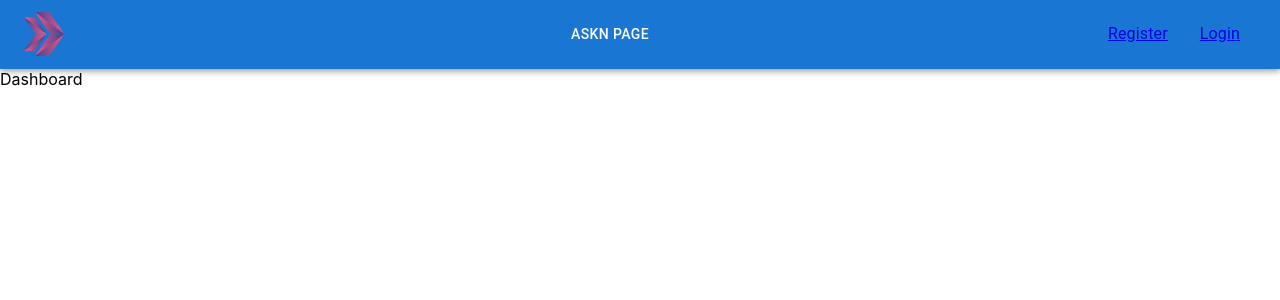
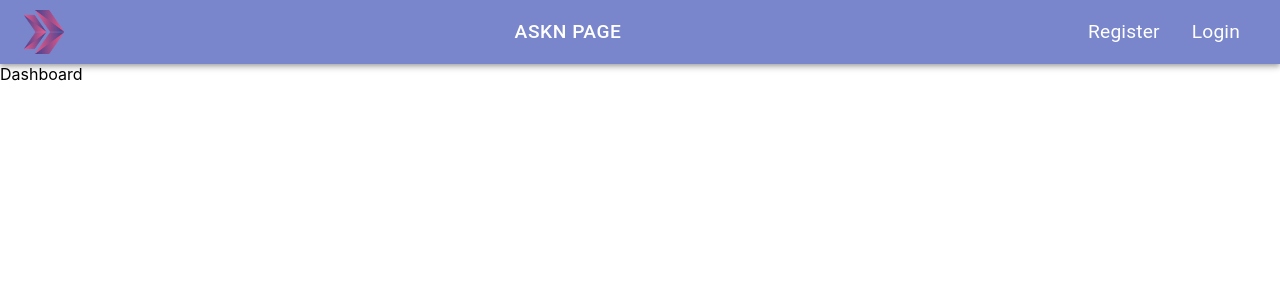
Before and after one commit to asknksk/Fire-Blog-App, a React (Create React App) app: page / in a window 1280 px wide. Shown: the top 300 px of the page. Built offline with nearby package versions, Linux system fonts and the light colour scheme; no server answers.

Commit message:
navbar styling completed

```diff
--- a/src/App.js
+++ b/src/App.js
@@ -1,9 +1,24 @@
 import AppRouter from "./router/AppRouter";
+import store from "./store/index";
+import { Provider } from "react-redux";
+import { indigo } from "@mui/material/colors";
+import { ThemeProvider, createTheme } from "@mui/material/styles";
+
+const theme = createTheme({
+  palette: {
+    primary: {
+      main: indigo[300],
+    },
+  },
+});
 
 function App() {
   return (
-
-      <AppRouter />
+    <Provider store={store}>
+      <ThemeProvider theme={theme}>
+        <AppRouter />
+      </ThemeProvider>
+    </Provider>
   );
 }
 
--- a/src/components/Navbar.jsx
+++ b/src/components/Navbar.jsx
@@ -10,7 +10,7 @@ import Avatar from "@mui/material/Avatar";
 import Button from "@mui/material/Button";
 import Tooltip from "@mui/material/Tooltip";
 import MenuItem from "@mui/material/MenuItem";
-import { Link, useNavigate } from "react-router-dom";
+import { Link as RouterLink, useNavigate } from "react-router-dom";
 import cwJpeg from "../assets/cw.jpeg";
 import { logout } from "../auth/firebase";
 import { logoutUser } from "../store/auth";
@@ -51,29 +51,33 @@ const ResponsiveAppBar = () => {
 
   return (
     <AppBar position="static">
-      <Container maxWidth="xl" sx={{ justifyContent: "space-evenly" }}>
-        <Toolbar disableGutters>
+      <Container maxWidth="xl">
+        <Toolbar
+          sx={{ display: "flex", justifyContent: "space-between" }}
+          disableGutters
+        >
           <Box
             component="img"
             sx={{
               width: 40,
               maxHeight: { xs: 233, md: 167 },
               maxWidth: { xs: 350, md: 250 },
+              cursor: "pointer",
             }}
             alt="cw"
             src={cwJpeg}
+            onClick={() => navigate("/")}
           />
 
-          <Box sx={{ flexGrow: 1, display: { xs: "block", md: "block" } }}>
+          <Box sx={{ display: { xs: "none", md: "block" } }}>
             <Button
-              onClick={handleCloseNavMenu}
-              sx={{ my: 2, color: "white", display: "block" }}
-            ></Button>
-          </Box>
-          <Box sx={{ flexGrow: 1, display: { xs: "none", md: "block" } }}>
-            <Button
-              onClick={handleCloseNavMenu}
-              sx={{ my: 2, color: "white", display: "block" }}
+              component={RouterLink}
+              to="/"
+              sx={{
+                color: "white",
+                display: "block",
+                fontSize: "1.2rem",
+              }}
             >
               Askn Page
             </Button>
@@ -124,13 +128,31 @@ const ResponsiveAppBar = () => {
           ) : (
             <Box sx={{ display: "flex" }}>
               <MenuItem onClick={handleCloseNavMenu}>
-                <Typography textAlign="center">
-                  <Link to={"/register"}>Register</Link>
+                <Typography
+                  textAlign="center"
+                  component={RouterLink}
+                  to="/register"
+                  sx={{
+                    color: "white",
+                    textDecoration: "none",
+                    fontSize: "1.2rem",
+                  }}
+                >
+                  Register
                 </Typography>
               </MenuItem>
               <MenuItem onClick={handleCloseNavMenu}>
-                <Typography textAlign="center" to="/login">
-                  <Link to={"/login"}>Login</Link>
+                <Typography
+                  component={RouterLink}
+                  textAlign="center"
+                  to="/login"
+                  sx={{
+                    color: "white",
+                    textDecoration: "none",
+                    fontSize: "1.2rem",
+                  }}
+                >
+                  Login
                 </Typography>
               </MenuItem>
             </Box>
--- a/src/pages/Register.jsx
+++ b/src/pages/Register.jsx
@@ -44,9 +44,8 @@ export default function Register() {
   const handleSubmit = async (e) => {
     e.preventDefault();
     const displayName = `${firstName} ${lastName}`;
-    const user = await register(email, password, displayName);
+    const user = await register(email, password, displayName, navigate);
     console.log(user);
-    navigate("/login");
   };
   const handleLogin = () => {
     navigate("/login");
--- a/src/router/AppRouter.jsx
+++ b/src/router/AppRouter.jsx
@@ -5,13 +5,10 @@ import Details from "../pages/Details";
 import Login from "../pages/Login";
 import Register from "../pages/Register";
 import PrivateRouter from "./PrivateRouter";
-import store from "../store/index";
-import { Provider } from "react-redux";
 
 const AppRouter = () => {
   return (
     <BrowserRouter>
-      <Provider store={store}>
       <NavBar />
       <Routes>
         <Route path="/" element={<Dashboard />} />
@@ -21,7 +18,6 @@ const AppRouter = () => {
           <Route path="" element={<Details />} />
         </Route>
       </Routes>
-      </Provider>
     </BrowserRouter>
   );
 };
```
Lines whose indentation alone changed are shown as unchanged.
